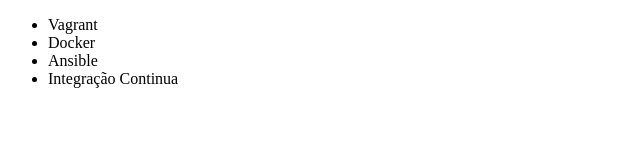
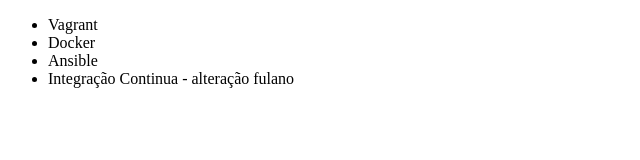
Before and after one commit to jacquelinemarinho/alura-git, a plain HTML site: page index.html in a window 1280 px wide. Shown: the whole page, without its empty margins (0-640 px from the left). Drawn offline with Linux system fonts and the light colour scheme.

Commit message:
alterando nome do curso no arquivo index.html

```diff
--- a/index.html
+++ b/index.html
@@ -9,7 +9,7 @@
         <li>Vagrant</li>
         <li>Docker</li>
         <li>Ansible</li>
-        <li>Integração Continua</li>
+        <li>Integração Continua - alteração fulano</li>
     </ul>
 </body>
 </html>
```
